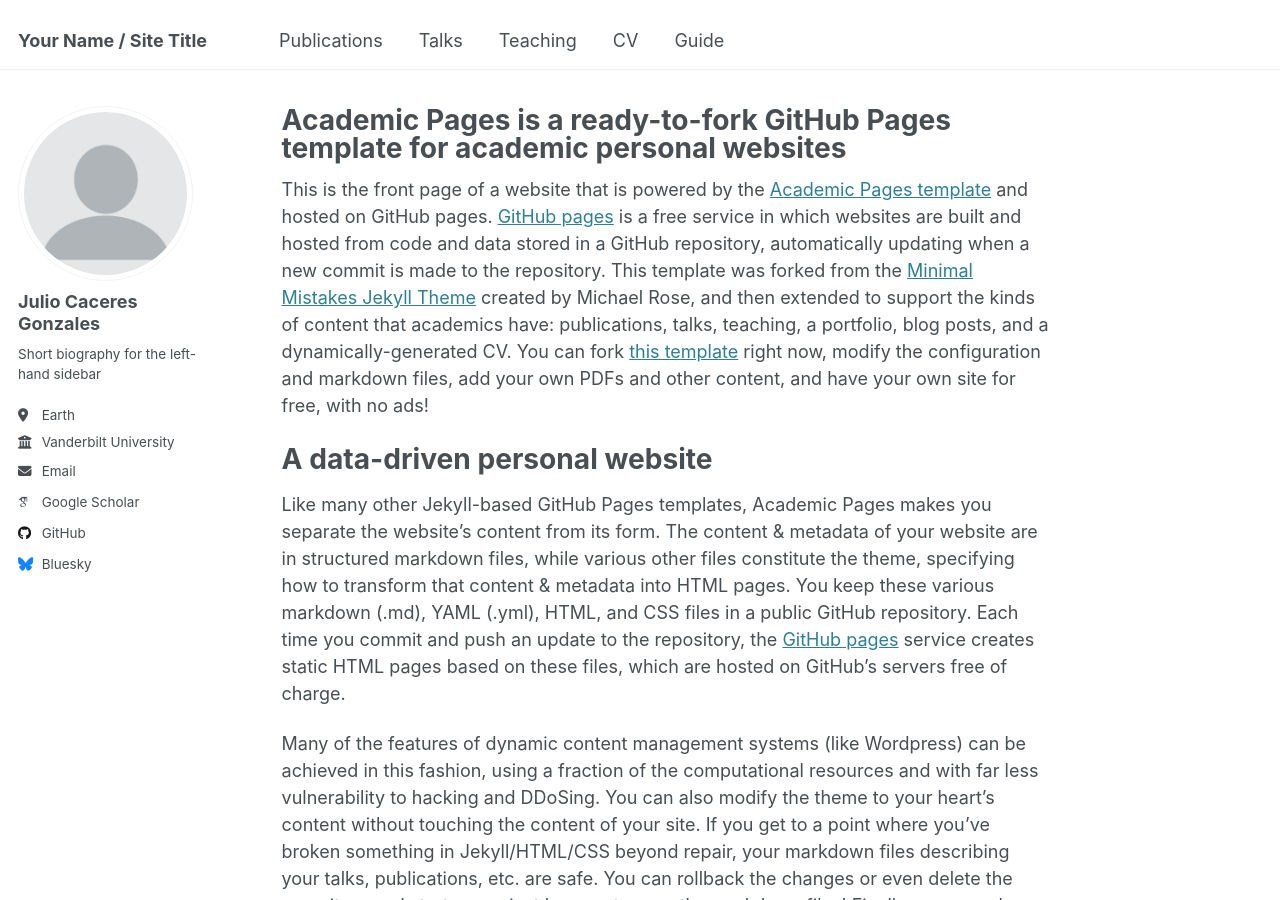
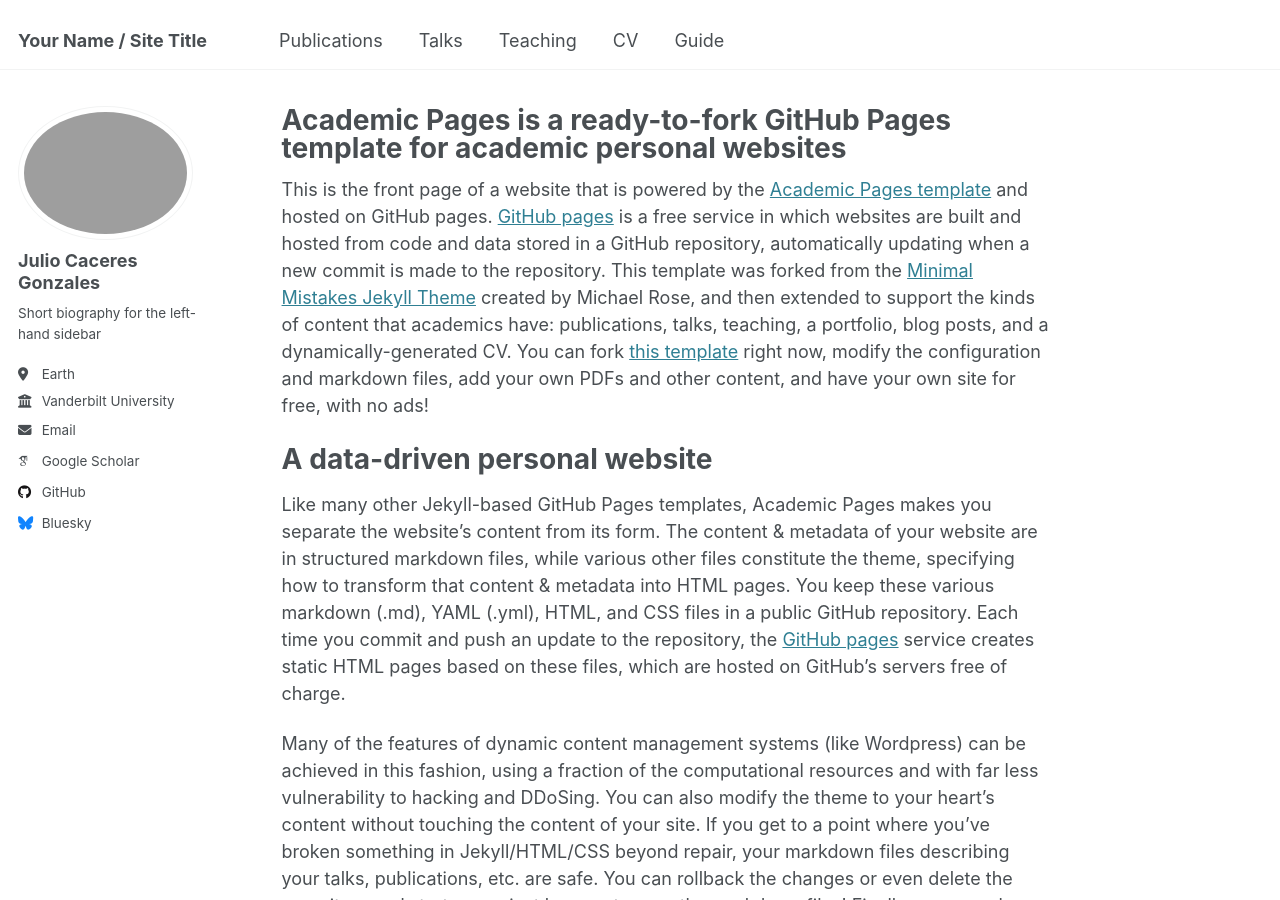
Before and after one commit to wikiwa1/wikiwa1.github.io, a Jekyll site: the page built from _pages/about.md, in a window 1280 px wide and 900 px high. Built offline with Jekyll 4.4.1, drawn with Linux system fonts in a browser that asks for light colours; some web fonts are replaced.

Commit message:
Update _config.yml
Updated my profile picture

```diff
--- a/_config.yml
+++ b/_config.yml
@@ -22,7 +22,7 @@ repository               : "academicpages/academicpages.github.io"
 #               Additional customization can be done by editing /_includes/author-profile.html
 author:
   # Biographic information
-  avatar           : "profile.png"
+  avatar           : "JulioOct2023.jpg"
   name             : "Julio Caceres Gonzales"
   pronouns         : # example: "she/her"
   bio              : "Short biography for the left-hand sidebar"
```
